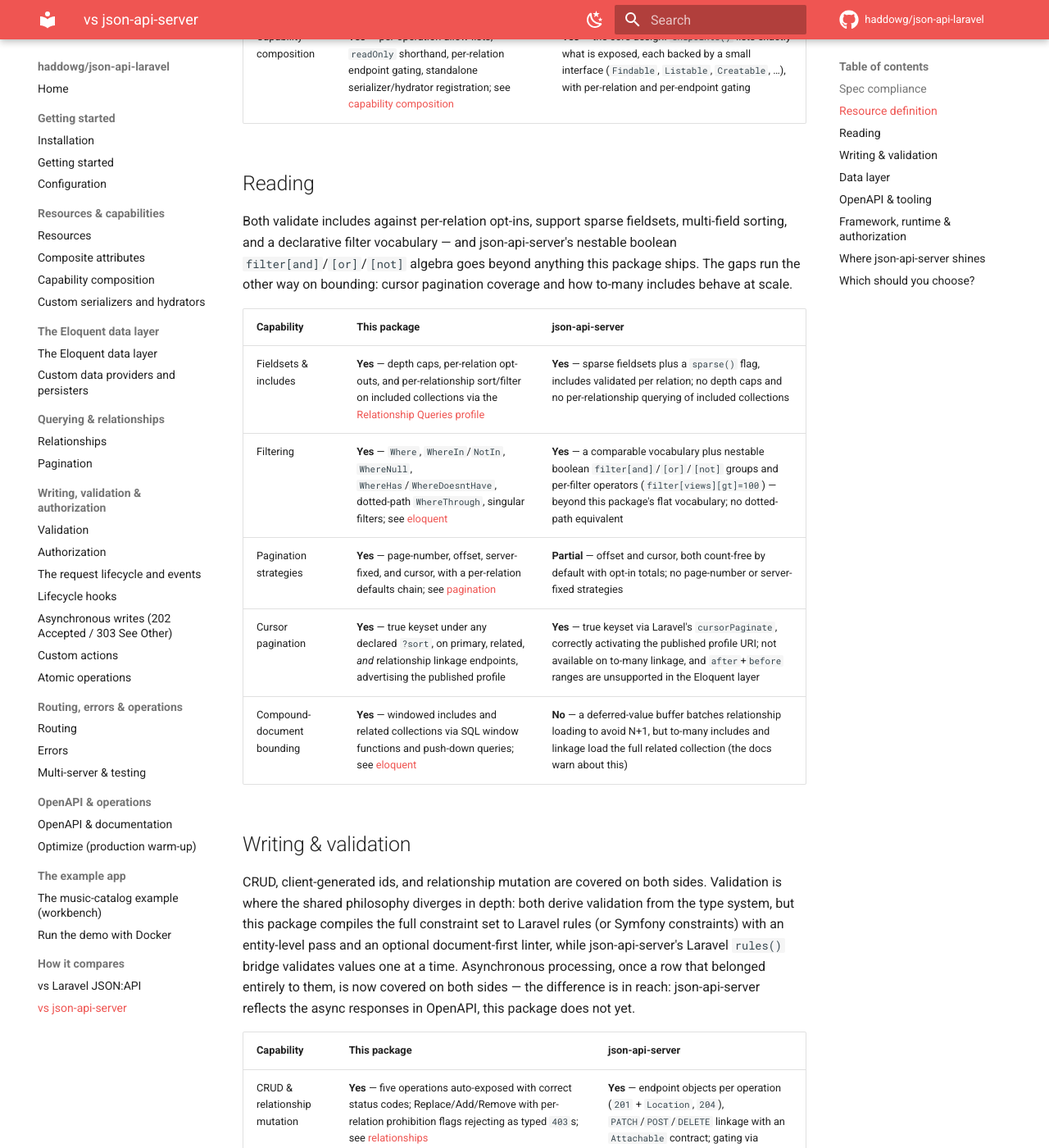
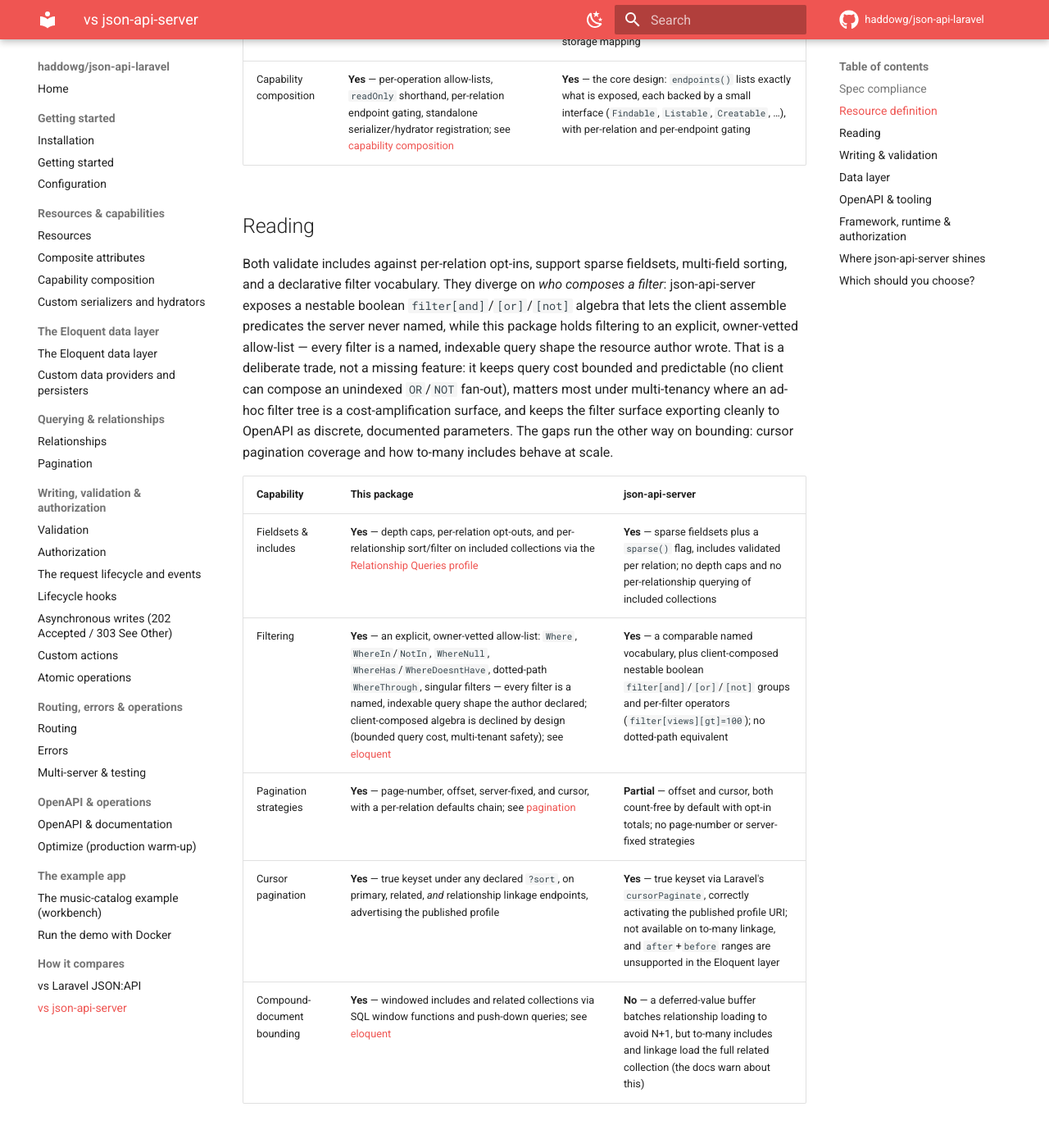
Before and after one commit to haddowg/json-api-laravel, an MkDocs documentation site: the page built from docs/vs-json-api-server.md, in a window 1280 px wide and 1400 px high, scrolled down 1852 px. Shown: the whole window at 82% size. Built offline with MkDocs 1.6.1 and Material for MkDocs 9.7.7, drawn with Linux system fonts in a browser that asks for light colours; comment, search, counter and statistics services are not loaded; some of the changed text lies outside the part shown.

Commit message:
docs: frame filter allow-list as a deliberate divergence from json-api-server (#26)
The json-api-server comparison presented the absence of client-composed
boolean filter algebra as a shortfall. Reframe it as what it is: a
deliberate design choice. Filters here are an explicit, owner-vetted
allow-list — every filter is a named, indexable query shape the resource
author wrote — which keeps query cost bounded and predictable, matters
under multi-tenancy where an ad-hoc filter tree is a cost-amplification
surface, and keeps the filter surface exporting cleanly to OpenAPI. The
comparison still honestly credits json-api-server's client-side algebra.

Claude-Session: https://claude.ai/code/session_019GQ5sC5rmpLQfWUWU6ssCr

```diff
--- a/docs/vs-json-api-server.md
+++ b/docs/vs-json-api-server.md
@@ -9,8 +9,10 @@ principle rather than an afterthought. The differences are ones of investment: j
 stays deliberately lean and framework-agnostic (a PSR-15 handler you wire by hand), while this
 package invests in a deep Laravel-native layer — discovery, routing, artisan tooling, Gate
 policies, a testing kit — plus a byte-identical cross-framework contract with the Symfony
-bundle. It also, honestly, has things this package does not: boolean filter algebra and
-heterogeneous polymorphic collections chief among them.
+bundle. It also, honestly, has capabilities this package does not — heterogeneous
+polymorphic collections chief among them — and one this package *deliberately declines*
+rather than lacks: client-composed boolean filter algebra, where this package holds
+filtering to an explicit, owner-vetted allow-list (see Reading, below).
 
 Comparison as of 5 July 2026, against `tobyz/json-api-server` v1.0.0-rc.1. Found an error?
 [Open an issue](https://github.com/haddowg/json-api-laravel/issues).
@@ -50,14 +52,20 @@ direction, down to a bare serializer/hydrator pair with no resource class at all
 ## Reading
 
 Both validate includes against per-relation opt-ins, support sparse fieldsets, multi-field
-sorting, and a declarative filter vocabulary — and json-api-server's nestable boolean
-`filter[and]`/`[or]`/`[not]` algebra goes beyond anything this package ships. The gaps run the
-other way on bounding: cursor pagination coverage and how to-many includes behave at scale.
+sorting, and a declarative filter vocabulary. They diverge on *who composes a filter*:
+json-api-server exposes a nestable boolean `filter[and]`/`[or]`/`[not]` algebra that lets the
+client assemble predicates the server never named, while this package holds filtering to an
+explicit, owner-vetted allow-list — every filter is a named, indexable query shape the
+resource author wrote. That is a deliberate trade, not a missing feature: it keeps query cost
+bounded and predictable (no client can compose an unindexed `OR`/`NOT` fan-out), matters most
+under multi-tenancy where an ad-hoc filter tree is a cost-amplification surface, and keeps the
+filter surface exporting cleanly to OpenAPI as discrete, documented parameters. The gaps run
+the other way on bounding: cursor pagination coverage and how to-many includes behave at scale.
 
 | Capability | This package | json-api-server |
 | --- | --- | --- |
 | Fieldsets & includes | **Yes** — depth caps, per-relation opt-outs, and per-relationship sort/filter on included collections via the [Relationship Queries profile](relationships.md#the-relationship-queries-profile) | **Yes** — sparse fieldsets plus a `sparse()` flag, includes validated per relation; no depth caps and no per-relationship querying of included collections |
-| Filtering | **Yes** — `Where`, `WhereIn`/`NotIn`, `WhereNull`, `WhereHas`/`WhereDoesntHave`, dotted-path `WhereThrough`, singular filters; see [eloquent](eloquent.md#filters--query-builder) | **Yes** — a comparable vocabulary plus nestable boolean `filter[and]`/`[or]`/`[not]` groups and per-filter operators (`filter[views][gt]=100`) — beyond this package's flat vocabulary; no dotted-path equivalent |
+| Filtering | **Yes** — an explicit, owner-vetted allow-list: `Where`, `WhereIn`/`NotIn`, `WhereNull`, `WhereHas`/`WhereDoesntHave`, dotted-path `WhereThrough`, singular filters — every filter is a named, indexable query shape the author declared; client-composed algebra is declined by design (bounded query cost, multi-tenant safety); see [eloquent](eloquent.md#filters--query-builder) | **Yes** — a comparable named vocabulary, plus client-composed nestable boolean `filter[and]`/`[or]`/`[not]` groups and per-filter operators (`filter[views][gt]=100`); no dotted-path equivalent |
 | Pagination strategies | **Yes** — page-number, offset, server-fixed, and cursor, with a per-relation defaults chain; see [pagination](pagination.md) | **Partial** — offset and cursor, both count-free by default with opt-in totals; no page-number or server-fixed strategies |
 | Cursor pagination | **Yes** — true keyset under any declared `?sort`, on primary, related, *and* relationship linkage endpoints, advertising the published profile | **Yes** — true keyset via Laravel's `cursorPaginate`, correctly activating the published profile URI; not available on to-many linkage, and `after`+`before` ranges are unsupported in the Eloquent layer |
 | Compound-document bounding | **Yes** — windowed includes and related collections via SQL window functions and push-down queries; see [eloquent](eloquent.md#windowed-relationship-queries--sql-push-down-only) | **No** — a deferred-value buffer batches relationship loading to avoid N+1, but to-many includes and linkage load the full related collection (the docs warn about this) |
```
